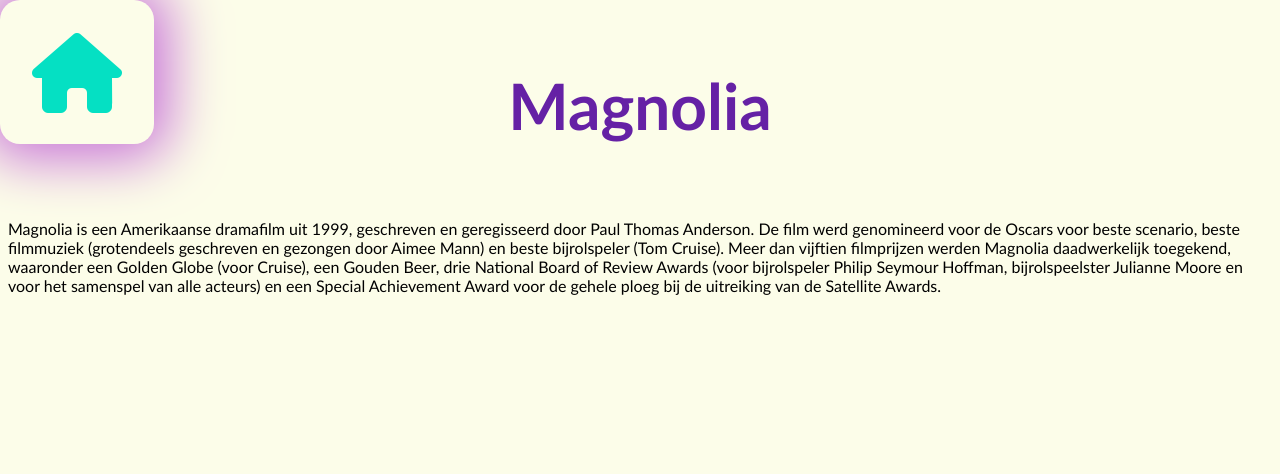
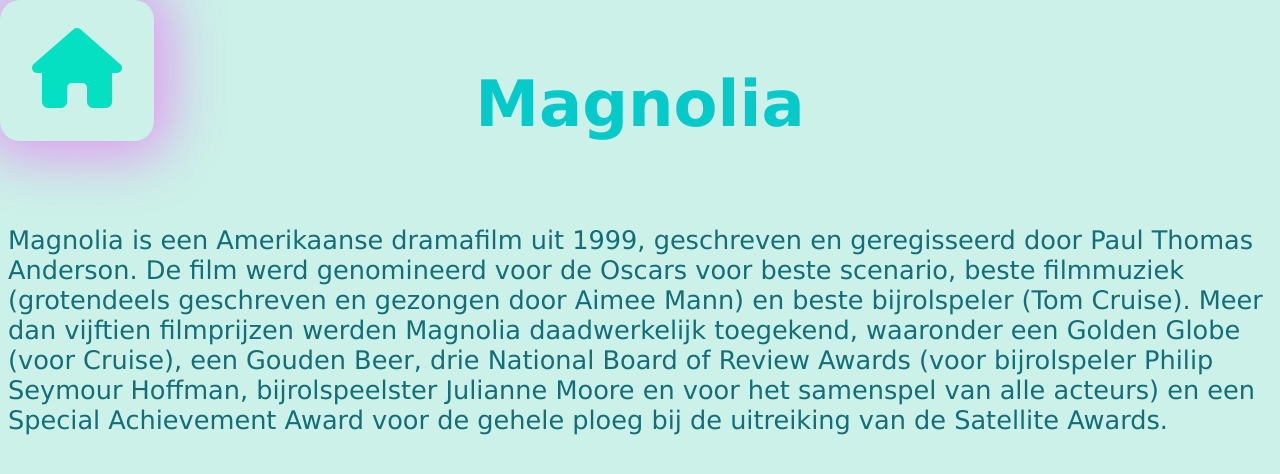
Before and after one commit to AllaHrushyna/Hamburger, a plain HTML site: page index.html in a window 1280 px wide. Drawn offline with Linux system fonts and the light colour scheme.

Commit message:
responsive box-shadow

```diff
--- a/index.html
+++ b/index.html
@@ -11,7 +11,7 @@
 
     <header>
 
-    <nav>
+    <div class="nav">
         <input type="checkbox" id="check">
         <label for="check" class="checkbtn">
             <i class="fa-solid fa-house"></i>
@@ -22,7 +22,7 @@
             <a href="">Prijzen en nominaties</a>
             <a href="">Externe links</a>
         </div>
-    </nav>
+    </div>
 
     <h1>Magnolia</h1>
 
--- a/style.css
+++ b/style.css
@@ -1,7 +1,42 @@
+
+
 
 body {
+    color: rgb(161, 95, 7);
     background-color: rgb(252, 253, 233);
     font-family: 'Gill Sans', 'Gill Sans MT', Calibri, 'Trebuchet MS', sans-serif;
+}
+h1 {
+    color: rgb(226, 131, 7);
+}
+
+@media (min-width: 750px) {
+    body {
+        color: rgb(128, 34, 86);
+        background-color: rgb(250, 235, 235);
+        font-family: 'Lucida Sans', 'Lucida Sans Regular', 'Lucida Grande', 'Lucida Sans Unicode', Geneva, Verdana, sans-serif;
+    }
+
+    h1 {
+    color: rgb(204, 9, 9);
+    }
+
+    .nav {
+        box-shadow: 0 0 65px 25px rgb(183, 43, 211);
+    }
+}
+
+@media (min-width: 1250px) {
+    body {
+        color: rgb(19, 110, 122);
+        background-color: rgb(203, 241, 232);
+    }
+    h1 {
+        color: rgb(6, 202, 202);
+        }
+    .nav {
+        box-shadow: 0 0 95px 35px rgb(122, 4, 146);
+        }
 }
 
 header {
@@ -12,20 +47,36 @@ header {
 
 h1 {
     padding: 1rem;
-    font-size: 4rem;
-    color: rgb(101, 33, 165);
+   /* color: rgb(101, 33, 165);*/
 
 }
 
+h1, p, .nav {
+    font-size: clamp(var(--min), var(--val), var(--max));
+}
+h1 {
+    --min: 4rem;
+    --val: 5vw;
+    --max: 7rem;
+}
+
+
 p {
-    /* padding: 140px 5px 5px 5px; */
-
+    --min: 1rem;
+    --val: 2vw;
+    --max: 5rem;
 }
 
 nav {
+    --min: 2vw;
+    --val: 2vw;
+    --max: 5vw;
+}
+
+.nav {
     padding: 1.5rem 2rem;
     /* background-color: blanchedalmond; */
-    box-shadow: 0 0 55px 15px rgb(199, 114, 216);
+    box-shadow: 0 0 55px 15px rgb(225, 153, 240);
     width: fit-content;
     height: fit-content;
     border-radius: 20px;
@@ -34,7 +85,7 @@ nav {
     left: 0;
 }
 
-nav a {
+.nav a {
     color: rgb(238, 59, 127);
     text-decoration: none;
 }
```
